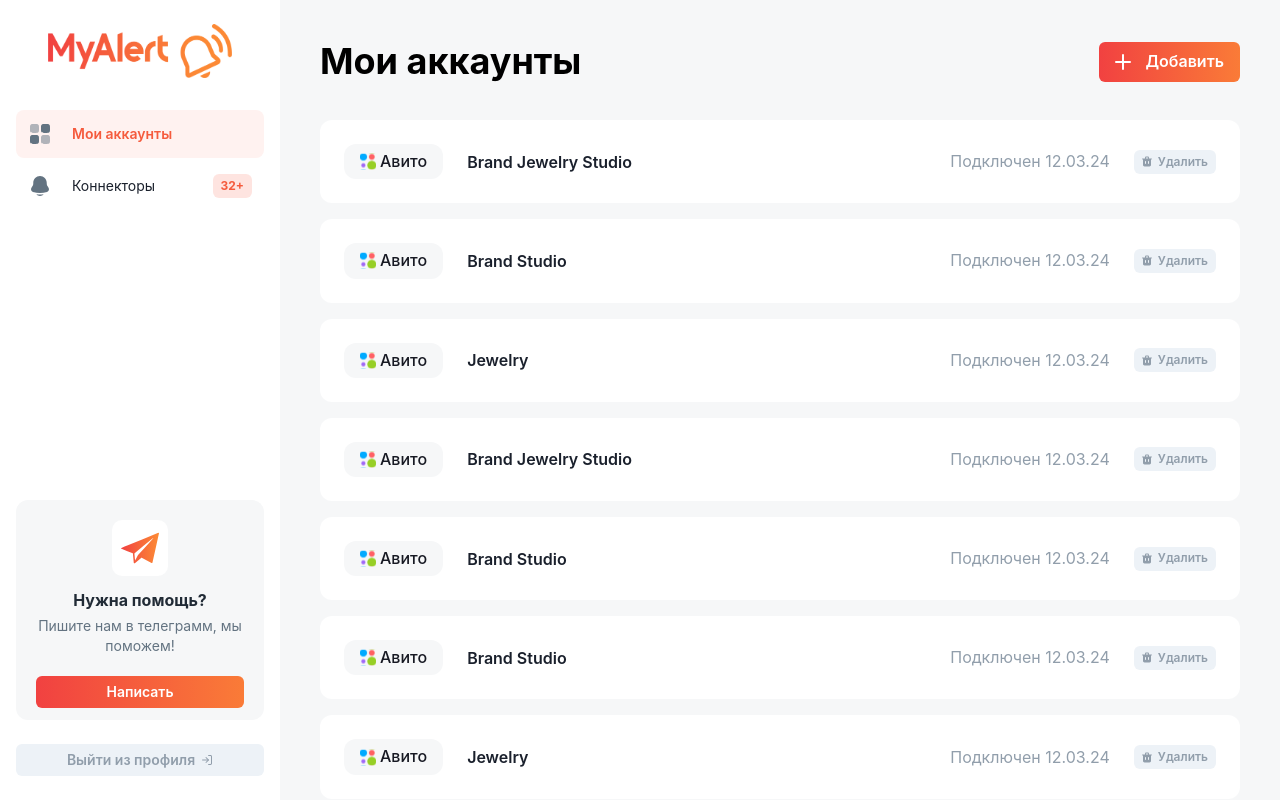
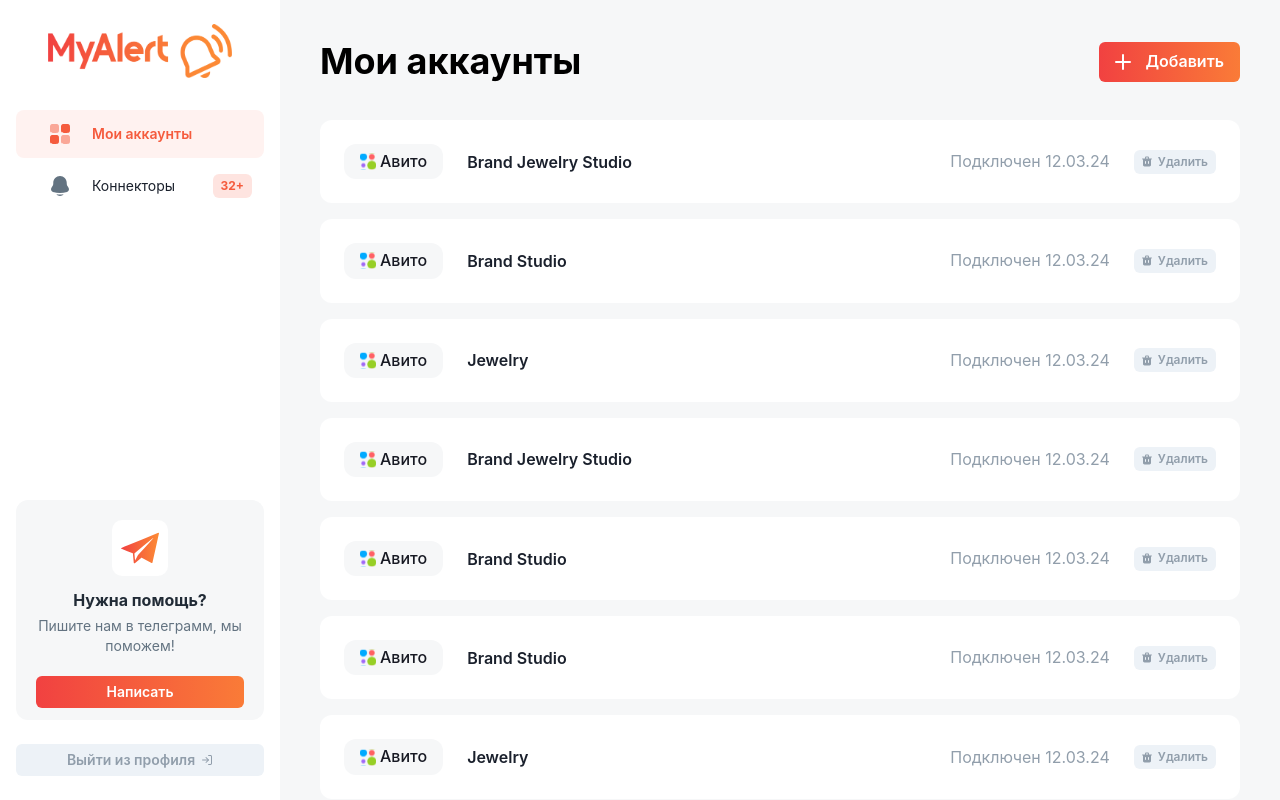
Before and after one commit to fayzullayevelmurod/myAlert, a React (Vite) app: page / in a window 1280 px wide. Built offline with nearby package versions, Linux system fonts and the light colour scheme.

Commit message:
project finished

```diff
--- a/src/components/Header.tsx
+++ b/src/components/Header.tsx
@@ -64,7 +64,7 @@
               leftIcon={<AddIcon />}
               text={"Добавить"}
               width={"fit-content"}
-              to="/editting-adding"
+              to="/connectors/editting-adding"
             />
           ) : null // Agar addBtn false bo'lsa, hech narsa ko'rinmaydi
         }
--- a/src/components/NavigationLink.tsx
+++ b/src/components/NavigationLink.tsx
@@ -6,22 +6,12 @@
   icon: string;
   text: string;
   badgeCount?: string;
+  class?: string;
+  svg: string
 }
 
-const ActiveStyle = {
-  bg: "#F55B3D14",
-  color: "brand.base",
-  fontWeight: 600,
-};
-
 export const NavigationItem: React.FC<{ to: string }> = ({ to, children }) => {
-  const location = useLocation();
-
-  return (
-    <NavLink to={to} activeclassname="active">
-      {children}
-    </NavLink>
-  );
+  return <NavLink to={to}>{children}</NavLink>;
 };
 
 export const NavigationLink: React.FC<NavigationLinkProps> = ({
@@ -29,21 +19,27 @@
   icon,
   text,
   badgeCount,
+  activeclass,
+  svg
 }) => {
+  console.log(activeclass);
+
   return (
     <NavigationItem to={to}>
       <Flex
         p={3}
+        className={activeclass}
         gap={4}
         justifyContent="space-between"
         alignItems="center"
         borderRadius="lg"
         _hover={{ bg: "#F55B3D14", color: "brand.base" }}
-        activeclassname="active"
-        {...(to === "/" && ActiveStyle)}
       >
         <Flex alignItems="center" gap="20px">
           <Image src={icon} />
+          <div>
+            {svg}
+          </div>
           <Text fontSize="sm" lineHeight="22px">
             {text}
           </Text>
--- a/src/components/Sidebar.tsx
+++ b/src/components/Sidebar.tsx
@@ -1,9 +1,17 @@
 import { Box, Flex, Heading, Image, Stack, Text } from "@chakra-ui/react";
 import assets from "../assets";
+import { Link, useLocation } from "react-router-dom";
 import { ButtonComponent, NavigationLink } from ".";
-import { Link } from "react-router-dom";
 
 export default function Sidebar() {
+  const location = useLocation();
+  console.log(location.pathname == "/");
+  const ActiveStyle = {
+    bg: "#F55B3D14",
+    color: "brand.base",
+    fontWeight: 600,
+  };
+
   return (
     <Box className="left-sidebar">
       <Flex
@@ -31,14 +39,54 @@
           <Stack spacing={1}>
             <NavigationLink
               to="/"
-              icon={assets.widgetIcon}
+              svg={
+                <svg
+                  width="24"
+                  height="24"
+                  viewBox="0 0 24 24"
+                  fill="none"
+                  xmlns="http://www.w3.org/2000/svg"
+                >
+                  <path
+                    opacity="0.5"
+                    d="M2 6.5C2 4.379 2 3.318 2.659 2.659C3.318 2 4.379 2 6.5 2C8.621 2 9.682 2 10.341 2.659C11 3.318 11 4.379 11 6.5C11 8.621 11 9.682 10.341 10.341C9.682 11 8.621 11 6.5 11C4.379 11 3.318 11 2.659 10.341C2 9.682 2 8.621 2 6.5ZM13 17.5C13 15.379 13 14.318 13.659 13.659C14.318 13 15.379 13 17.5 13C19.621 13 20.682 13 21.341 13.659C22 14.318 22 15.379 22 17.5C22 19.621 22 20.682 21.341 21.341C20.682 22 19.621 22 17.5 22C15.379 22 14.318 22 13.659 21.341C13 20.682 13 19.621 13 17.5Z"
+                    fill="#637381"
+                  />
+                  <path
+                    d="M2 17.5C2 15.379 2 14.318 2.659 13.659C3.318 13 4.379 13 6.5 13C8.621 13 9.682 13 10.341 13.659C11 14.318 11 15.379 11 17.5C11 19.621 11 20.682 10.341 21.341C9.682 22 8.621 22 6.5 22C4.379 22 3.318 22 2.659 21.341C2 20.682 2 19.621 2 17.5ZM13 6.5C13 4.379 13 3.318 13.659 2.659C14.318 2 15.379 2 17.5 2C19.621 2 20.682 2 21.341 2.659C22 3.318 22 4.379 22 6.5C22 8.621 22 9.682 21.341 10.341C20.682 11 19.621 11 17.5 11C15.379 11 14.318 11 13.659 10.341C13 9.682 13 8.621 13 6.5Z"
+                    fill="#637381"
+                  />
+                </svg>
+              }
               text="Мои аккаунты"
+              activeclass={`${
+                location.pathname === "/" ? "active" : ""
+              } sidebar-nav-link`}
             />
             <NavigationLink
               to="/connectors"
-              icon={assets.notificationIcon}
+              svg={
+                <svg
+                  width="24"
+                  height="24"
+                  viewBox="0 0 24 24"
+                  fill="none"
+                  xmlns="http://www.w3.org/2000/svg"
+                >
+                  <path
+                    d="M8.352 20.242C8.78715 20.7922 9.34165 21.2364 9.97361 21.541C10.6056 21.8455 11.2985 22.0025 12 22C12.7015 22.0025 13.3944 21.8455 14.0264 21.541C14.6584 21.2364 15.2129 20.7922 15.648 20.242C13.2271 20.5702 10.7729 20.5702 8.352 20.242ZM18.75 9V9.704C18.75 10.549 18.99 11.375 19.442 12.078L20.55 13.801C21.561 15.375 20.789 17.514 19.03 18.011C14.4338 19.313 9.56625 19.313 4.97 18.011C3.211 17.514 2.439 15.375 3.45 13.801L4.558 12.078C5.01157 11.3694 5.25211 10.5454 5.251 9.704V9C5.251 5.134 8.273 2 12 2C15.727 2 18.75 5.134 18.75 9Z"
+                    fill="#637381"
+                  />
+                </svg>
+              }
               text="Коннекторы"
               badgeCount="32+"
+              activeclass={`${
+                location.pathname === "/connectors" ||
+                location.pathname === "/connectors/editting-adding"
+                  ? "active"
+                  : ""
+              } sidebar-nav-link`}
             />
           </Stack>
         </Box>
--- a/src/index.css
+++ b/src/index.css
@@ -43,6 +43,16 @@
   width: 1px;
   height: 100%;
   background: #919EAB3D;
+}
+
+.sidebar-nav-link.active {
+  background: #F55B3D14;
+  color: #F55B3D;
+  font-weight: 600;
+}
+
+.sidebar-nav-link.active svg path {
+  fill: #F55B3D;
 }
 
 @media screen and (max-width: 1000px) {
--- a/src/pages/Connectors.tsx
+++ b/src/pages/Connectors.tsx
@@ -37,7 +37,7 @@
                 color="#919EAB"
                 size="xs"
                 text="Изменить"
-                to="/editting-adding"
+                to="editting-adding"
               />
             </Flex>
             <FormControl width="fit-content" display="flex" alignItems="center">
@@ -112,7 +112,7 @@
                 color="#919EAB"
                 size="xs"
                 text="Изменить"
-                to="/editting-adding"
+                to="editting-adding"
               />
             </Flex>
             <FormControl width="fit-content" display="flex" alignItems="center">
@@ -167,7 +167,7 @@
                 color="#919EAB"
                 size="xs"
                 text="Изменить"
-                to="/editting-adding"
+                to="editting-adding"
               />
             </Flex>
             <FormControl width="fit-content" display="flex" alignItems="center">
@@ -242,7 +242,7 @@
                 color="#919EAB"
                 size="xs"
                 text="Изменить"
-                to="/editting-adding"
+                to="editting-adding"
               />
             </Flex>
             <FormControl width="fit-content" display="flex" alignItems="center">
--- a/src/pages/EditingAdding.tsx
+++ b/src/pages/EditingAdding.tsx
@@ -289,7 +289,6 @@
           width={{ base: "full", sm: "fit-content" }}
           icon={assets.saveIcon}
           size={{ base: "lg", sm: "md" }}
-          to="/editting-adding"
         />
       </Flex>
     </>
--- a/src/pages/Login.tsx
+++ b/src/pages/Login.tsx
@@ -9,20 +9,8 @@
 } from "@chakra-ui/react";
 import assets from "../assets";
 import { ButtonComponent } from "../components";
-import { useState } from "react";
 
 export const Login = () => {
-  const phoneNumberRegex = /^\+7 \(\d{3}\) \d{3} - \d{2} - \d{2}$/;
-
-  const [phoneNumber, setPhoneNumber] = useState("");
-  const [isValidPhoneNumber, setIsValidPhoneNumber] = useState(false);
-
-  const handleChange = (event: React.ChangeEvent<HTMLInputElement>) => {
-    const inputValue = event.target.value;
-    setPhoneNumber(inputValue);
-    setIsValidPhoneNumber(phoneNumberRegex.test(inputValue));
-    console.log(inputValue);
-  };
   return (
     <Box
       backgroundColor="white"
@@ -33,7 +21,7 @@
       marginBottom={{ base: "56px", sm: "40px", desktop: 8 }}
       width="full"
       backgroundImage={{ base: assets.loginBanner, md: "none" }}
-      py={{ base: "126px", md: "auto" }}
+      py={{ base: "126px", md: "0" }}
     >
       <Image
         w={{ base: "219px", md: "full" }}
@@ -104,18 +92,7 @@
           <Text lineHeight={6} mb={1} color="black.1">
             Телефон
           </Text>
-          <Input
-            type="number"
-            placeholder="+7 (___) ___ - __ - __"
-            size="lg"
-            value={phoneNumber}
-            onChange={handleChange}
-          />
-          {isValidPhoneNumber ? (
-            <p style={{ color: "green" }}>Valid phone number</p>
-          ) : (
-            <p style={{ color: "red" }}>Invalid phone number</p>
-          )}
+          <Input type="number" placeholder="+7 (___) ___ - __ - __" size="lg" />
           <Checkbox
             size="sm"
             colorScheme="brand"
--- a/src/pages/SendCode.tsx
+++ b/src/pages/SendCode.tsx
@@ -19,7 +19,7 @@
   const [countdown, setCountdown] = useState(36);
 
   useEffect(() => {
-    let timer;
+    let timer: number | undefined;
     if (showResendMessage) {
       timer = setInterval(() => {
         setCountdown((prevCount) => {
@@ -40,20 +40,27 @@
     setShowResendMessage(true);
   };
 
-  const inputs = useRef([]);
+  const inputs = useRef<(HTMLInputElement | null)[]>([]);
 
   useEffect(() => {
     if (inputs.current[0]) {
-      inputs.current[0].focus();
+      inputs.current[0]?.focus();
     }
   }, []);
 
-  const handleChange = (index, e) => {
+  const handleChange = (
+    index: number,
+    e: React.ChangeEvent<HTMLInputElement>
+  ) => {
     const value = e.target.value;
-    if (value.length >= 1 && index < inputs.current.length - 1) {
-      inputs.current[index + 1].focus();
-    } else if (value.length >= 1) {
-      e.target.value = value.slice(0, 1);
+    if (
+      value.length === 1 &&
+      index < inputs.current.length - 1 &&
+      inputs.current[index + 1]
+    ) {
+      inputs.current[index + 1]?.focus();
+    } else if (value.length === 0 && index > 0 && inputs.current[index - 1]) {
+      inputs.current[index - 1]?.focus();
     }
   };
 
@@ -124,7 +131,7 @@
             colorScheme="transparent"
             padding={0}
             h="fit-content"
-            mb={8}
+            mb={{ base: "20px", desktop: 8 }}
           >
             <Link to="/login">Назад</Link>
           </Button>
--- a/src/routes/idnex.ts
+++ b/src/routes/idnex.ts
@@ -5,7 +5,7 @@
 
 const coreRoutes = [
   {
-    path: "/account",
+    path: "/",
     title: "Text",
     component: Account,
   },
@@ -15,7 +15,7 @@
     component: Connectors,
   },
   {
-    path: "/editting-adding",
+    path: "connectors/editting-adding",
     title: "Text",
     component: EditingAdding,
   },
```
